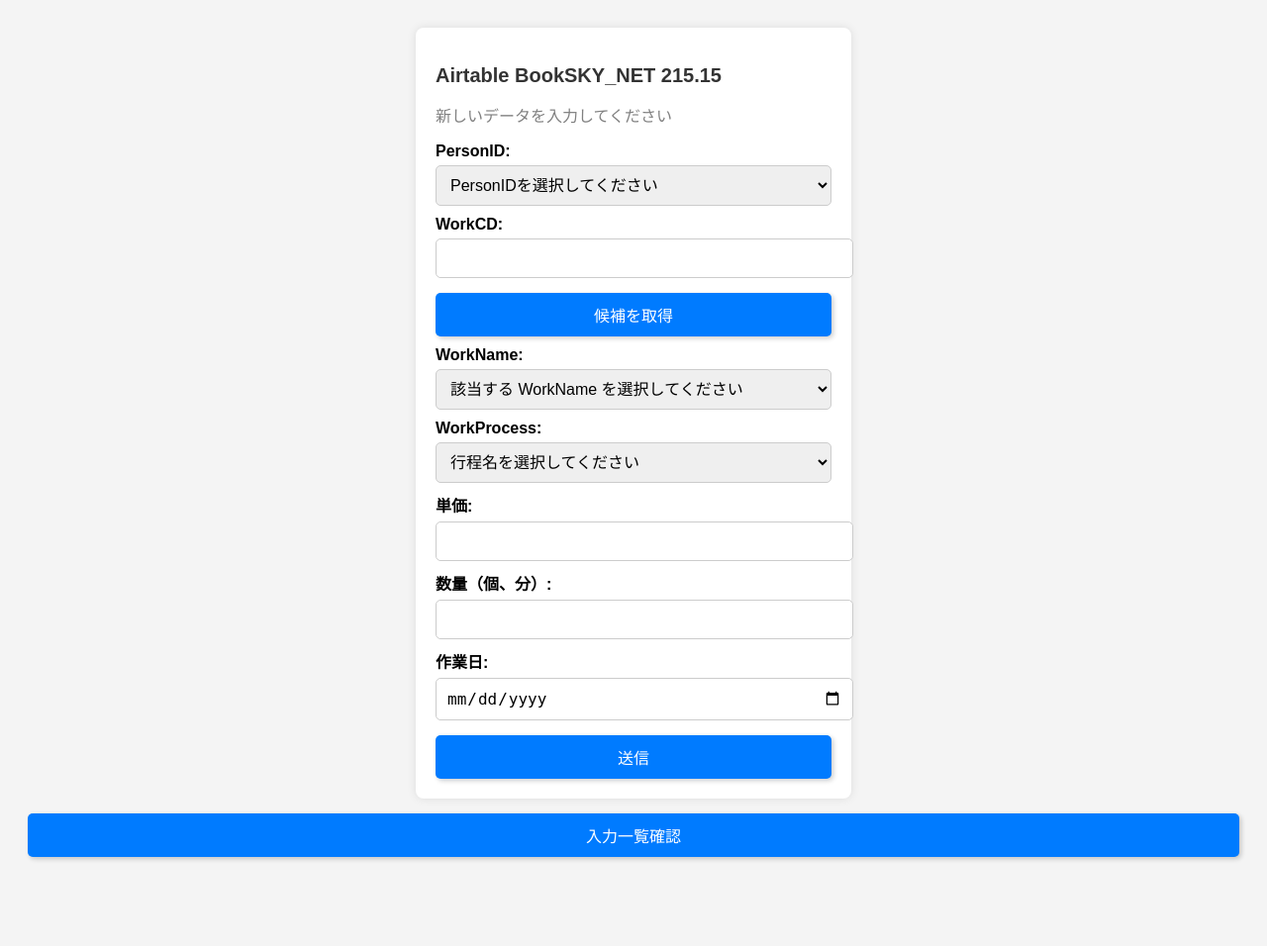
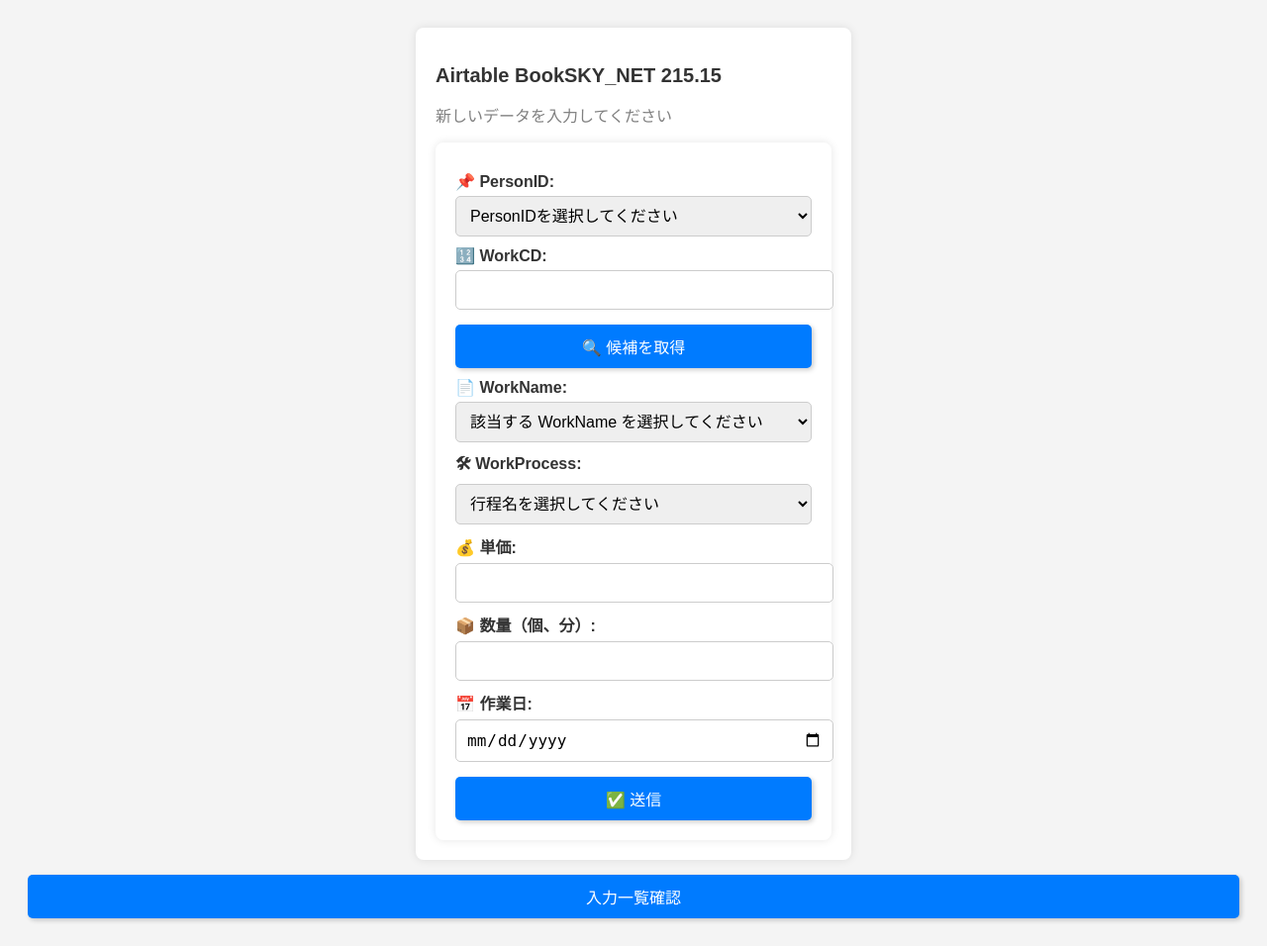
Before and after one commit to masanorimiyamoto-cloud/AirtableFlaskNew, a Flask app: page / in a window 1280 px wide. Shown: the whole page at 99% size. Before the commit the page ends 870 px from the top, so only its background shows below. Run offline with Flask 3, Linux system fonts and the light colour scheme; data that the repository does not hold is empty.

Commit message:
css21523

```diff
--- a/static/styles.css
+++ b/static/styles.css
@@ -48,22 +48,74 @@ tbody tr:hover {
     background: #e2e6ea; /* ホバー時の色 */
 }
 
-/* 📌 ボタンデザイン */
+/* 📌 入力フォームのスタイル */
+form {
+    background: #fff;
+    padding: 20px;
+    border-radius: 8px;
+    box-shadow: 0px 0px 10px rgba(0, 0, 0, 0.1);
+}
+
+/* 📌 ラベルのデザイン */
+label {
+    font-weight: bold;
+    display: block;
+    margin-top: 10px;
+    color: #333;
+}
+
+/* 📌 入力フィールドのデザイン */
+input, select {
+    width: 100%;
+    padding: 10px;
+    margin-top: 5px;
+    border: 2px solid #ccc;
+    border-radius: 5px;
+    font-size: 16px;
+    transition: border-color 0.3s;
+}
+
+/* 📌 フォーカス時の枠線 */
+input:focus, select:focus {
+    border-color: #007bff;
+    outline: none;
+}
+
+/* 📌 ボタンのデザイン */
 button {
     background: #007bff;
     color: white;
     font-size: 16px;
-    padding: 10px;
+    padding: 12px;
     border: none;
     border-radius: 8px;
     cursor: pointer;
+    width: 100%;
     box-shadow: 2px 2px 5px rgba(0, 0, 0, 0.2);
     transition: 0.2s ease-in-out;
+    margin-top: 15px;
 }
+
 button:hover {
     background: #0056b3;
     transform: scale(1.05);
 }
+
+/* 📌 スマホ向け調整 */
+@media (max-width: 768px) {
+    form {
+        padding: 15px;
+    }
+    input, select {
+        font-size: 14px;
+        padding: 8px;
+    }
+    button {
+        font-size: 14px;
+        padding: 10px;
+    }
+}
+
 
 /* 📌 フォントサイズ調整 */
 h2 {
--- a/templates/index.html
+++ b/templates/index.html
@@ -5,6 +5,7 @@
   <meta name="viewport" content="width=device-width, initial-scale=1.0">
   <title>Airtable BookSKY_NET 215.15</title>
   <link rel="stylesheet" type="text/css" href="{{ url_for('static', filename='styles.css') }}">
+
   <style>
     body {
       font-family: Arial, sans-serif;
@@ -79,29 +80,27 @@
     {% endwith %}
 
     <form method="POST">
-      <label for="personid">PersonID:</label>
+      <label for="personid">📌 PersonID:</label>
       <select id="personid" name="personid" required>
-        <option value="" {% if not selected_personid %}selected{% endif %}>PersonIDを選択してください</option>
+          <option value="">PersonIDを選択してください</option>
           {% for id, name in personid_dict.items() %}
-          <option value="{{ id }}" {% if selected_personid and id|string == selected_personid|string %}selected{% endif %}>
+              <option value="{{ id }}" {% if id|string == selected_personid|string %}selected{% endif %}>
                   {{ id }} - {{ name }}
               </option>
           {% endfor %}
       </select>
 
-      <label for="workcd">WorkCD:</label>
+      <label for="workcd">🔢 WorkCD:</label>
       <input type="text" id="workcd" name="workcd" required>
 
-      <!-- WorkCD入力後に候補を取得するボタン -->
-      <button type="button" id="fetchWorkNameButton">候補を取得</button>
+      <button type="button" id="fetchWorkNameButton">🔍 候補を取得</button>
 
-      <label for="workname">WorkName:</label>
-      <!-- 取得した候補から選択 -->
+      <label for="workname">📄 WorkName:</label>
       <select id="workname" name="workname" required>
           <option value="">該当する WorkName を選択してください</option>
       </select>
 
-      <label for="workprocess">WorkProcess:</label>
+      <label for="workprocess">🛠 WorkProcess:</label>
       <select id="workprocess" name="workprocess" required>
           <option value="">行程名を選択してください</option>
           {% for item in workprocess_list %}
@@ -109,17 +108,18 @@
           {% endfor %}
       </select>
 
-      <label for="unitprice">単価:</label>
+      <label for="unitprice">💰 単価:</label>
       <input type="text" id="unitprice" name="unitprice" readonly>
 
-      <label for="workoutput">数量（個、分）:</label>
-      <input type="text" id="workoutput" name="workoutput">
+      <label for="workoutput">📦 数量（個、分）:</label>
+      <input type="text" id="workoutput" name="workoutput" required>
 
-      <label for="workday">作業日:</label>
-      <input type="date" id="workday" name="workday" {% if workday %}value="{{ workday }}"{% endif %} required>
+      <label for="workday">📅 作業日:</label>
+      <input type="date" id="workday" name="workday" required>
 
-      <button type="submit">送信</button>
+      <button type="submit">✅ 送信</button>
   </form>
+
   </div>
   <!-- 追加するボタン -->
   <button type="button" onclick="location.href='/records'">入力一覧確認</button>
```
Lines whose indentation alone changed are shown as unchanged.
